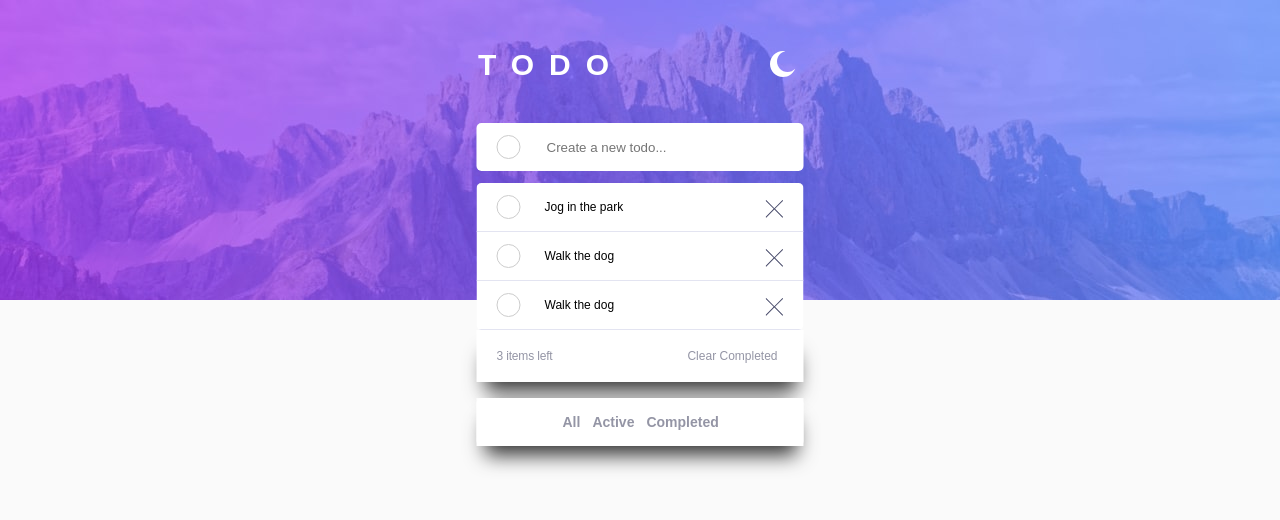
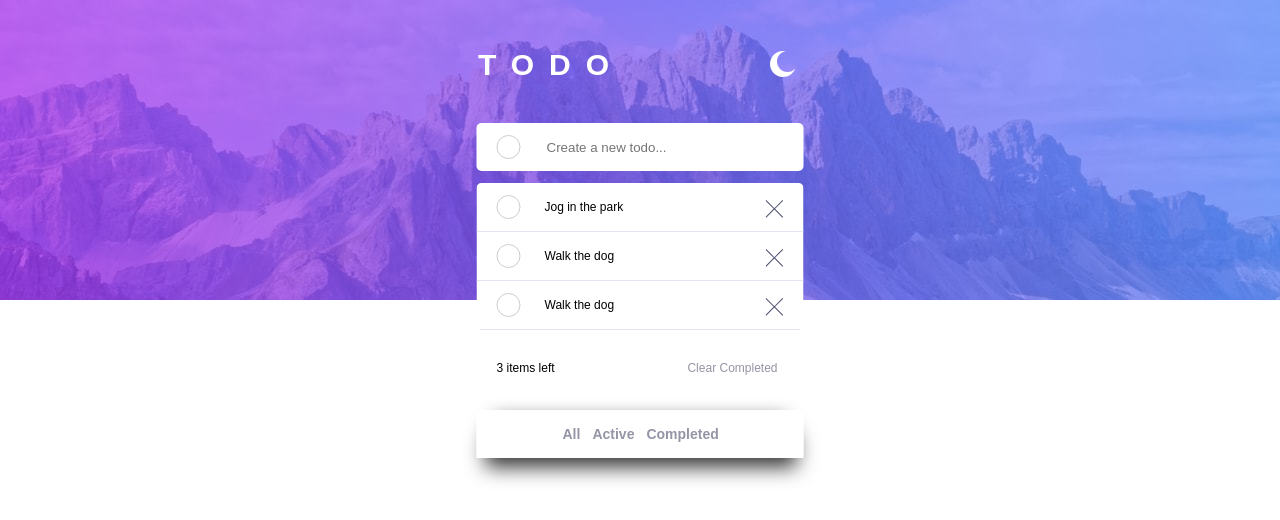
Before and after one commit to dalnoki/react-todo, a React (Create React App) app in the folder code/: page / in a window 1280 px wide. Shown: the top 520 px of the page. Built offline with nearby package versions, Linux system fonts and the light colour scheme.

Commit message:
introduce dark mode

```diff
--- a/code/src/components/AddNewTodo.js
+++ b/code/src/components/AddNewTodo.js
@@ -6,6 +6,7 @@ export default function AddNewTodo({
   allTodos,
   setAllTodos,
   setFilteredTodos,
+  currentTheme,
 }) {
   const [value, setValue] = useState("");
 
@@ -38,11 +39,18 @@ export default function AddNewTodo({
 
   return (
     <form>
-      <li draggable className="todo-new round">
+      <li
+        draggable
+        className={`todo-new round ${
+          currentTheme === "light" ? "todo--light" : "todo--dark"
+        }`}
+      >
         <input type="checkbox" className="checkbox" />
         <label disabled htmlFor="checkbox"></label>
         <input
-          className="new-todo"
+          className={`new-todo ${
+            currentTheme === "light" ? "todo--light" : "todo--dark"
+          }`}
           placeholder="Create a new todo..."
           onChange={handleChange}
           ref={searchInput}
--- a/code/src/components/Footer.js
+++ b/code/src/components/Footer.js
@@ -1,4 +1,9 @@
-export default function Footer({ allTodos, setAllTodos, setFilteredTodos }) {
+export default function Footer({
+  allTodos,
+  setAllTodos,
+  setFilteredTodos,
+  currentTheme,
+}) {
   const notCompletedItems = allTodos.filter(
     (todo) => todo.isCompleted === false
   ).length;
@@ -23,7 +28,11 @@ export default function Footer({ allTodos, setAllTodos, setFilteredTodos }) {
 
   return (
     <>
-      <ul className="todo-footer--completed-container todo-footer--light">
+      <ul
+        className={`todo-footer--completed-container ${
+          currentTheme === "light" ? "todo--light" : "todo--dark"
+        }`}
+      >
         <li className="todo-footer--completed">
           <p>
             {notCompletedItems} item{notCompletedItems === 1 ? `` : `s`} left
@@ -34,7 +43,11 @@ export default function Footer({ allTodos, setAllTodos, setFilteredTodos }) {
         </li>
       </ul>
       <ul className="todo-footer--buttons-container todo-footer--light">
-        <li className="todo-footer--buttons">
+        <li
+          className={`todo-footer--buttons ${
+            currentTheme === "light" ? "todo--light" : "todo--dark"
+          }`}
+        >
           <button className="button--footer" onClick={showAll}>
             All
           </button>
--- a/code/src/components/Todo.js
+++ b/code/src/components/Todo.js
@@ -7,6 +7,7 @@ export default function Todo({
   id,
   isCompleted,
   setFilteredTodos,
+  currentTheme,
 }) {
   const handleClick = (event) => {
     const updatedArray = allTodos.map((currentTodo) => {
@@ -37,7 +38,9 @@ export default function Todo({
       <label
         onClick={handleClick}
         htmlFor="checkbox"
-        className={isCompleted ? "label-checked" : null}
+        className={`${isCompleted ? "label-checked" : null} ${
+          currentTheme === "light" ? "todo--light" : "todo--dark"
+        }`}
       >
         <svg
           className="check"
--- a/code/src/components/TodoApp.js
+++ b/code/src/components/TodoApp.js
@@ -71,9 +71,7 @@ export default function TodoApp() {
   return (
     <div
       className={`todo-container ${
-        currentTheme === "light"
-          ? "todo-container--light"
-          : "todo-container--dark"
+        currentTheme === "light" ? "todo--light" : "todo--dark"
       }`}
     >
       <Header
@@ -85,6 +83,7 @@ export default function TodoApp() {
           setAllTodos={setAllTodos}
           allTodos={allTodos}
           setFilteredTodos={setFilteredTodos}
+          currentTheme={currentTheme}
         />
         <ul className="todo-list">
           {filteredTodos.map((currentTodo, index) => {
@@ -100,10 +99,13 @@ export default function TodoApp() {
                   currentTodo.isCompleted === true
                     ? "todo-item--completed"
                     : null
-                } todo-item round`}
+                } todo-item ${
+                  currentTheme === "light" ? "todo--light" : "todo--dark"
+                } round`}
               >
                 <Todo
                   todo={currentTodo}
+                  currentTheme={currentTheme}
                   allTodos={allTodos}
                   setAllTodos={setAllTodos}
                   setFilteredTodos={setFilteredTodos}
@@ -119,6 +121,7 @@ export default function TodoApp() {
           allTodos={allTodos}
           setAllTodos={setAllTodos}
           setFilteredTodos={setFilteredTodos}
+          currentTheme={currentTheme}
         />
       </div>
     </div>
--- a/code/src/scss/temp.scss
+++ b/code/src/scss/temp.scss
@@ -2,7 +2,6 @@
 @use "abstracts/mixins" as *;
 
 body {
-  background-color: #fafafa;
   font-family: "Josefin Sans", sans-serif;
   font-size: 12px;
 }
@@ -95,7 +94,6 @@ body {
   position: relative;
 
   & label {
-    background-color: #fff;
     border: 1px solid #ccc;
     border-radius: 50%;
     cursor: pointer;
@@ -139,6 +137,10 @@ body {
     right: 50%;
     top: 123px;
     transform: translateX(50%);
+  }
+
+  &-container {
+    height: 100vh;
   }
 
   &-footer {
@@ -248,4 +250,12 @@ body {
       font-size: 30px;
     }
   }
+
+  &--dark {
+    background: #25273d;
+  }
+
+  &--light {
+    background: white;
+  }
 }
```
